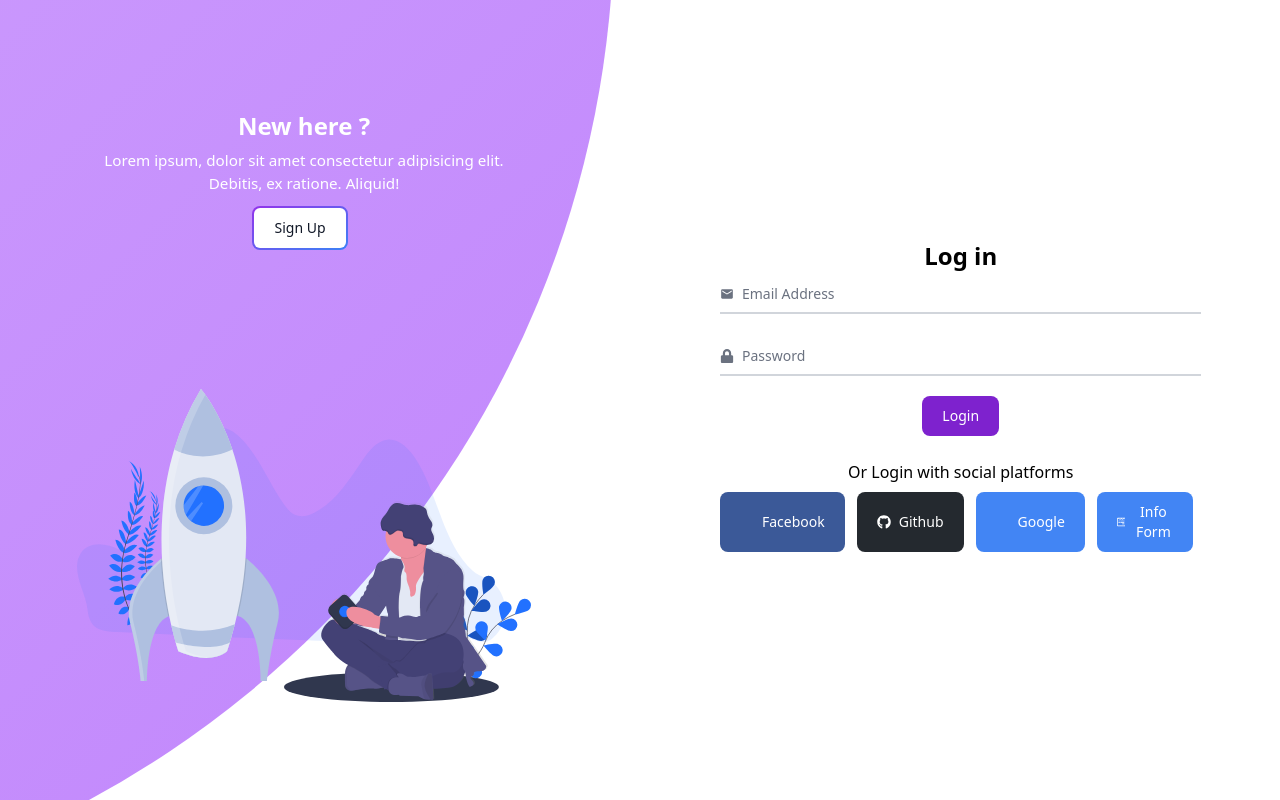
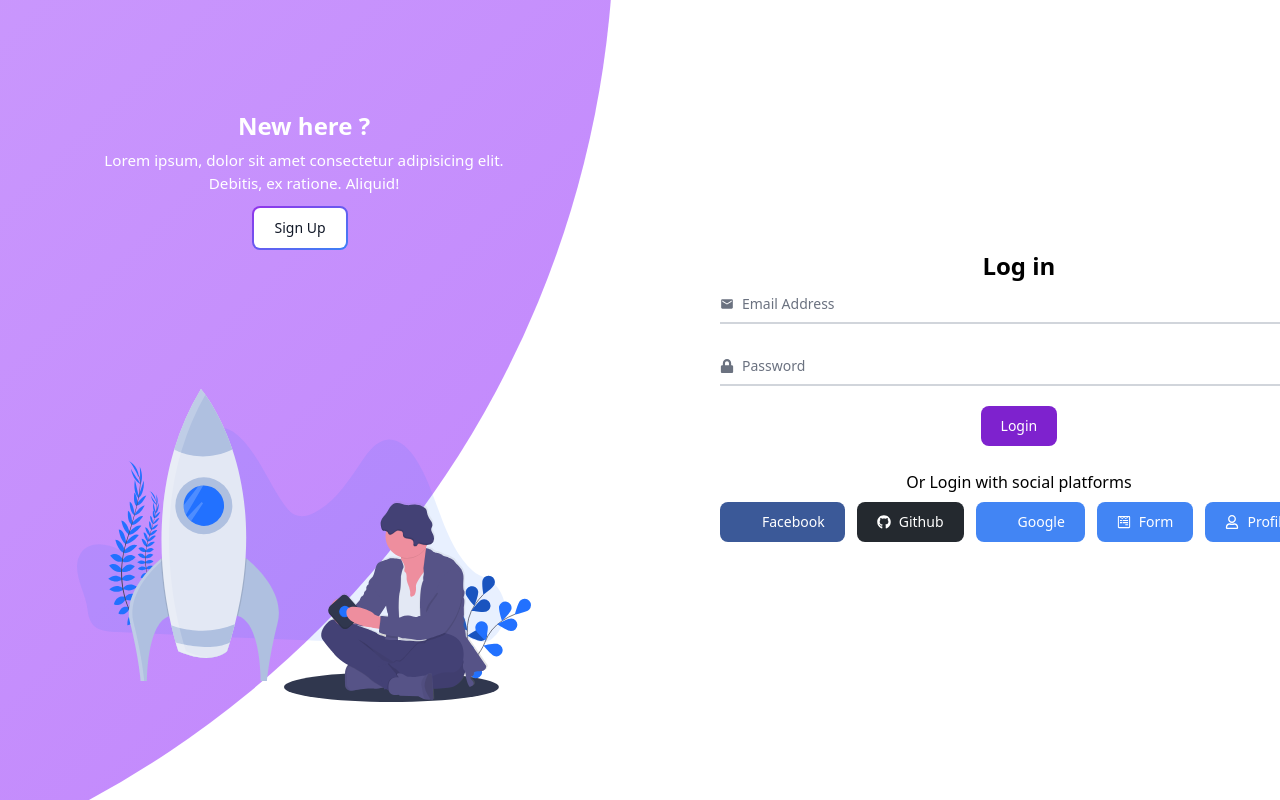
Before and after one commit to Swoad-11/NRB-Registration, a React (Vite) app: page / in a window 1280 px wide. Built offline with nearby package versions, Linux system fonts and the light colour scheme; some icons are missing; what @quillforms/react-renderer-utils would draw is missing.

Commit message:
nested form w/quill

```diff
--- a/package.json
+++ b/package.json
@@ -12,6 +12,7 @@
   "dependencies": {
     "@quillforms/react-renderer-utils": "^5.9.1",
     "@quillforms/renderer-core": "^5.7.0",
+    "formik": "^2.4.5",
     "localforage": "^1.10.0",
     "match-sorter": "^6.3.1",
     "react": "^18.2.0",
--- a/src/components/SocialMedia/SocialMedia.jsx
+++ b/src/components/SocialMedia/SocialMedia.jsx
@@ -1,5 +1,8 @@
 import { FaFacebookF, FaGoogle } from "react-icons/fa6";
-import { FaGithub, FaWpforms } from "react-icons/fa";
+import { FaGithub } from "react-icons/fa";
+
+// ############## test routes ##############
+import { FaWpforms, FaRegUser } from "react-icons/fa";
 import { Link } from "react-router-dom";
 
 // eslint-disable-next-line react/prop-types
@@ -39,7 +42,17 @@ const SocialMedia = ({ value }) => {
         >
           <Link to="/info" className="flex items-center">
             <FaWpforms />
-            <span className="ml-2">Info Form</span>
+            <span className="ml-2">Form</span>
+          </Link>
+        </button>
+        {/* ###################### Profile ###################### */}
+        <button
+          type="button"
+          className="text-white bg-[#4285F4] hover:bg-[#4285F4]/90 font-medium rounded-lg text-sm px-5 py-2.5 text-center inline-flex items-center me-2 mb-2"
+        >
+          <Link to="/profile" className="flex items-center">
+            <FaRegUser />
+            <span className="ml-2">Profile</span>
           </Link>
         </button>
       </div>
--- a/src/pages/Info/Info.jsx
+++ b/src/pages/Info/Info.jsx
@@ -1,10 +1,11 @@
+import React from "react";
 import { Form } from "@quillforms/renderer-core";
 import "@quillforms/renderer-core/build-style/style.css";
 import { registerCoreBlocks } from "@quillforms/react-renderer-utils";
 
 registerCoreBlocks();
 
-const RegistrationForm = () => {
+const Info = () => {
   return (
     <div style={{ width: "100%", height: "100vh" }}>
       <Form
@@ -20,6 +21,11 @@ const RegistrationForm = () => {
               },
             },
 
+            {
+              name: "group",
+              id: "personal-info",
+              label: "Personal Information",
+              innerBlocks: [
                 {
                   name: "short-text",
                   id: "full_name",
@@ -45,28 +51,36 @@ const RegistrationForm = () => {
 
                 {
                   name: "short-text",
-              id: "occupation",
-              attributes: {
-                required: true,
-                label: "Occupation",
-              },
-            },
-
-            {
-              name: "short-text",
                   id: "company_name",
                   attributes: {
                     required: false,
                     label: "Company Name",
                   },
                 },
-
                 {
                   name: "short-text",
                   id: "designation",
                   attributes: {
                     required: false,
                     label: "Designation",
+                  },
+                },
+
+                {
+                  name: "short-text",
+                  id: "country",
+                  attributes: {
+                    required: true,
+                    label: "Country",
+                  },
+                },
+
+                {
+                  name: "short-text",
+                  id: "address",
+                  attributes: {
+                    required: true,
+                    label: "Address",
                   },
                 },
 
@@ -87,23 +101,7 @@ const RegistrationForm = () => {
                     label: "Phone Number",
                   },
                 },
-
-            {
-              name: "short-text",
-              id: "country",
-              attributes: {
-                required: true,
-                label: "Country",
-              },
-            },
-
-            {
-              name: "short-text",
-              id: "address",
-              attributes: {
-                required: true,
-                label: "Address",
-              },
+              ],
             },
           ],
         }}
@@ -120,4 +118,4 @@ const RegistrationForm = () => {
   );
 };
 
-export default RegistrationForm;
+export default Info;
```
Also changed, not shown: 1 other file (tests, documents, lock files or other folders). Lines whose indentation alone changed are shown as unchanged.
